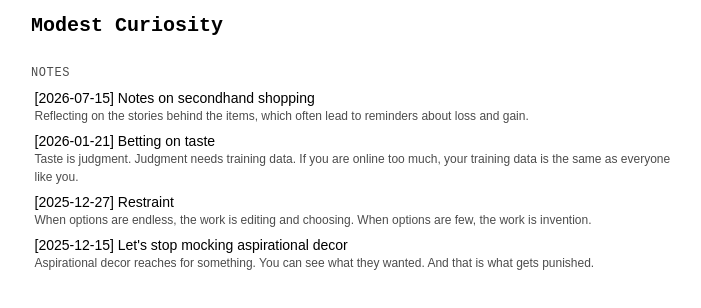
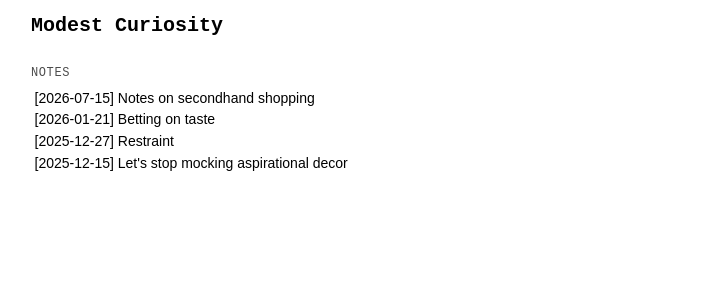
Before and after one commit to csobr/personal-website, a Next.js app: page /notes in a window 1280 px wide. Shown: the top 308 px of the page, without its empty margins (287-988 px from the left). Built offline with nearby package versions, Linux system fonts and the light colour scheme.

Commit message:
Remove descriptions from notes
- Drop the description field from every note
- Stop reading and showing note descriptions

```diff
--- a/app/notes/[slug]/page.js
+++ b/app/notes/[slug]/page.js
@@ -23,13 +23,11 @@ export const generateMetadata = async ({ params }) => {
   const url = `${NOTES_URL}/${note.slug}`;
   return {
     title: { absolute: `${note.title} | Modest Curiosity` },
-    description: note.description,
     alternates: { canonical: url },
     openGraph: {
       type: 'article',
       url,
       title: note.title,
-      description: note.description,
       siteName: 'Modest Curiosity',
       publishedTime: note.date,
     },
--- a/app/notes/page.js
+++ b/app/notes/page.js
@@ -28,9 +28,6 @@ const NotesIndex = () => {
               <a className="work-item" href={`/${note.slug}`}>
                 [{note.date}] {note.title}
               </a>
-              {note.description && (
-                <p className="list-excerpt">{note.description}</p>
-              )}
             </li>
           ))}
         </ul>
--- a/notes/betting-on-taste.md
+++ b/notes/betting-on-taste.md
@@ -1,7 +1,6 @@
 ---
 title: 'Betting on taste'
 date: '2026-01-21'
-description: 'Taste is judgment. Judgment needs training data. If you are online too much, your training data is the same as everyone like you.'
 ---
 
 Taste is judgment. Judgment needs training data. If you're online too much, your training data is the same as everyone "like you." Same data, same judgment, same output.
--- a/notes/lets-stop-mocking-aspirational-decor.md
+++ b/notes/lets-stop-mocking-aspirational-decor.md
@@ -1,7 +1,6 @@
 ---
 title: "Let's stop mocking aspirational decor"
 date: '2025-12-15'
-description: 'Aspirational decor reaches for something. You can see what they wanted. And that is what gets punished.'
 ---
 
 I came across a TikTok about interiors that “gives me instant depression.” I liked it instantly and the comments had me in stitches: “Jysk” (6k likes), “Come Dine With Me chic” (+11k likes). A very Euro taxonomy, but you know the style: beige leather, oak-effect tables, butter yellow painted walls, black and chrome details.
--- a/notes/restraint.md
+++ b/notes/restraint.md
@@ -1,7 +1,6 @@
 ---
 title: 'Restraint'
 date: '2025-12-27'
-description: 'When options are endless, the work is editing and choosing. When options are few, the work is invention.'
 ---
 
 ![A cyanotype-toned Dutch still life — candle, fruit bowl, game bird and lobster on a draped table — overrun with tangled cables, a laptop, a tablet and a phone.](/images/notes/constraintandrestraint.webp)
--- a/notes/secondhand.md
+++ b/notes/secondhand.md
@@ -1,7 +1,6 @@
 ---
 title: 'Notes on secondhand shopping'
 date: '2026-07-15'
-description: 'Reflecting on the stories behind the items, which often lead to reminders about loss and gain.'
 ---
 
 Shopping more secondhand has affected me in ways I did not expect. I'm reflecting on the stories behind the items which often lead to reminders about loss and gain.
```
Also changed, not shown: lib/notes.js.
